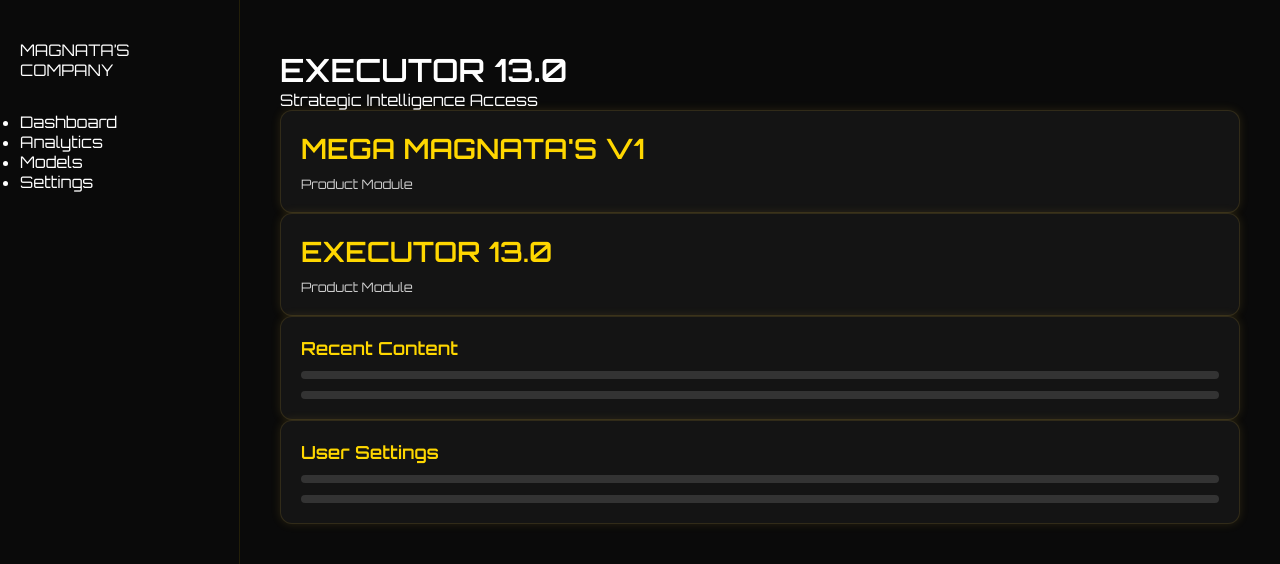
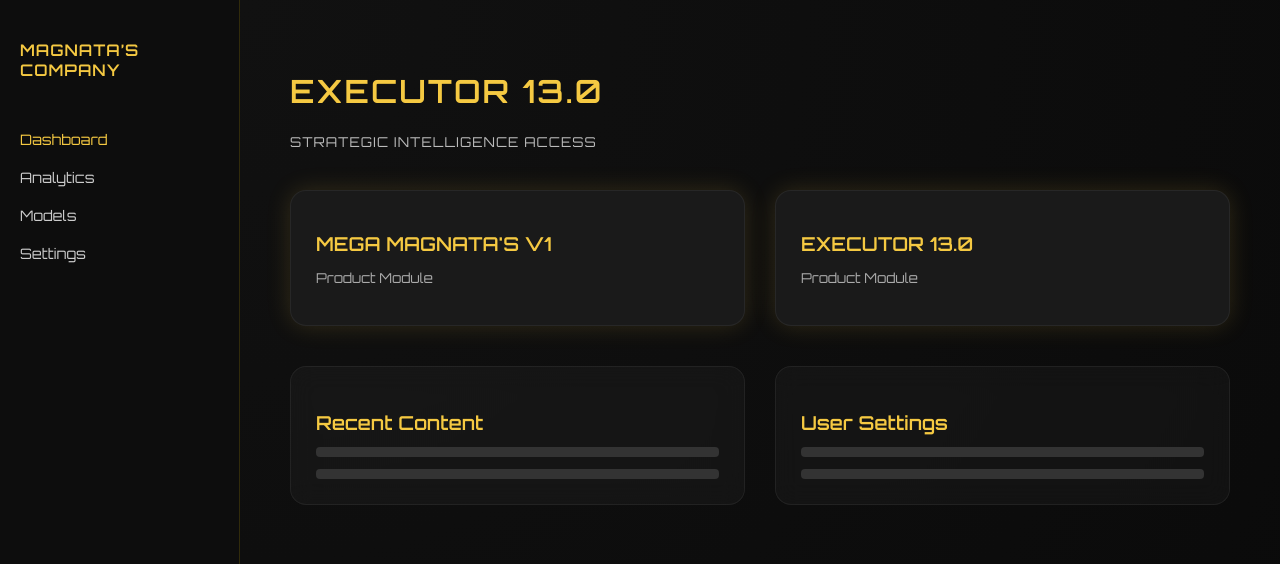
Before and after one commit to Sentarocompany/executor13-membros-demo, a React (Vite) app: page / in a window 1280 px wide. Shown: the top 564 px of the page. Built offline with nearby package versions, Linux system fonts and the light colour scheme.

Commit message:
Update style.css

```diff
--- a/src/style.css
+++ b/src/style.css
@@ -1,139 +1,117 @@
-/* === RESET & BASE === */
-* {
+body {
   margin: 0;
-  padding: 0;
-  box-sizing: border-box;
+  font-family: 'Orbitron', 'Inter', sans-serif;
+  background: linear-gradient(to bottom right, #0a0a0a, #1a1a1a);
+  color: #fff;
+  overflow: hidden;
 }
 
-body {
-  font-family: 'Orbitron', 'Segoe UI', sans-serif;
-  background-color: #0a0a0a;
-  color: #fff;
-  height: 100vh;
-  width: 100vw;
-  overflow-x: hidden;
-}
-
-
-/* === LAYOUT GRID === */
 .dashboard {
   display: grid;
   grid-template-columns: 240px 1fr;
   height: 100vh;
 }
 
-
-/* === SIDEBAR === */
+/* SIDEBAR */
 .sidebar {
-  background-color: #0a0a0a;
+  background-color: #0d0d0d;
   padding: 40px 20px;
-  display: flex;
-  flex-direction: column;
-  gap: 32px;
-  border-right: 1px solid rgba(255, 215, 0, 0.1);
+  border-right: 1px solid rgba(255, 215, 0, 0.15);
 }
 
-.sidebar h1 {
-  font-size: 18px;
-  color: #ffd700;
+.sidebar-logo {
+  font-size: 1rem;
+  color: #f5c942;
+  font-weight: bold;
+  margin-bottom: 50px;
   letter-spacing: 1px;
 }
 
-.nav-item {
-  display: flex;
-  align-items: center;
-  gap: 12px;
-  color: #ffe35a;
-  font-weight: 600;
-  font-size: 15px;
+.sidebar-menu ul {
+  list-style: none;
+  padding: 0;
+}
+
+.sidebar-menu li {
+  margin-bottom: 20px;
+  color: #ccc;
+  font-size: 0.9rem;
   cursor: pointer;
   transition: color 0.3s;
 }
 
-.nav-item:hover {
-  color: #fff;
+.sidebar-menu li.active,
+.sidebar-menu li:hover {
+  color: #f5c942;
 }
 
-
-/* === MAIN CONTENT === */
+/* MAIN AREA */
 .main {
-  padding: 50px 40px;
-  background-color: #0a0a0a;
+  padding: 50px;
   overflow-y: auto;
+  background: radial-gradient(circle at top left, #111 0%, #0a0a0a 100%);
 }
 
-.main h2 {
-  font-size: 28px;
-  font-weight: 700;
-  color: #ffd700;
+.main-header h1 {
+  font-size: 2rem;
+  color: #f5c942;
+  letter-spacing: 2px;
+}
+
+.main-header p {
+  color: #bbb;
+  font-size: 0.85rem;
+  margin-top: 6px;
+  text-transform: uppercase;
+  letter-spacing: 1px;
+}
+
+.product-modules,
+.modular-section {
+  display: flex;
+  gap: 30px;
+  margin-top: 40px;
+}
+
+/* CARD STYLES */
+.card {
+  flex: 1;
+  border-radius: 16px;
+  padding: 25px;
+  border: 1px solid rgba(255, 255, 255, 0.06);
+  transition: 0.3s ease-in-out;
+}
+
+.floating {
+  background: #1a1a1a;
+  box-shadow: 0 0 25px rgba(245, 201, 66, 0.15);
+}
+
+.glow:hover {
+  box-shadow: 0 0 30px rgba(245, 201, 66, 0.4);
+  transform: translateY(-2px);
+}
+
+.glass {
+  background: rgba(255, 255, 255, 0.03);
+  backdrop-filter: blur(12px);
+}
+
+.card h2, .card h3 {
+  color: #f5c942;
+  font-size: 1.2rem;
   margin-bottom: 10px;
 }
 
-.main p.subtitle {
-  font-size: 14px;
-  color: #999;
-  margin-bottom: 40px;
-  letter-spacing: 0.5px;
+.card p {
+  color: #aaa;
+  font-size: 0.85rem;
 }
 
-
-/* === GRID DE CARDS === */
-.grid {
-  display: grid;
-  grid-template-columns: repeat(auto-fit, minmax(280px, 1fr));
-  gap: 24px;
-}
-
-.card {
-  background-color: #141414;
-  border-radius: 12px;
-  padding: 20px;
-  box-shadow: 0 0 10px rgba(212, 175, 55, 0.15);
-  transition: 0.3s ease;
-  border: 1px solid rgba(212, 175, 55, 0.15);
-}
-
-.card:hover {
-  box-shadow: 0 0 18px rgba(212, 175, 55, 0.4);
-  transform: scale(1.01);
-}
-
-.card h3 {
-  font-size: 18px;
-  font-weight: 700;
-  color: #ffd700;
-  margin-bottom: 8px;
-}
-
-.card p {
-  font-size: 13px;
-  color: #ccc;
-}
-
-
-/* === PLACEHOLDER ELEMENTS (ex: linhas em Recent Content) === */
 .placeholder-line {
   width: 100%;
-  height: 8px;
+  height: 10px;
+  background: #333;
   border-radius: 4px;
-  background-color: #333;
   margin-top: 12px;
 }
-
-
-/* === RESPONSIVO === */
-@media screen and (max-width: 768px) {
-  .dashboard {
-    grid-template-columns: 1fr;
-  }
-
-  .sidebar {
-    flex-direction: row;
-    justify-content: space-around;
-    padding: 20px;
-  }
-
-  .main {
-    padding: 30px 20px;
-  }
-}
```
